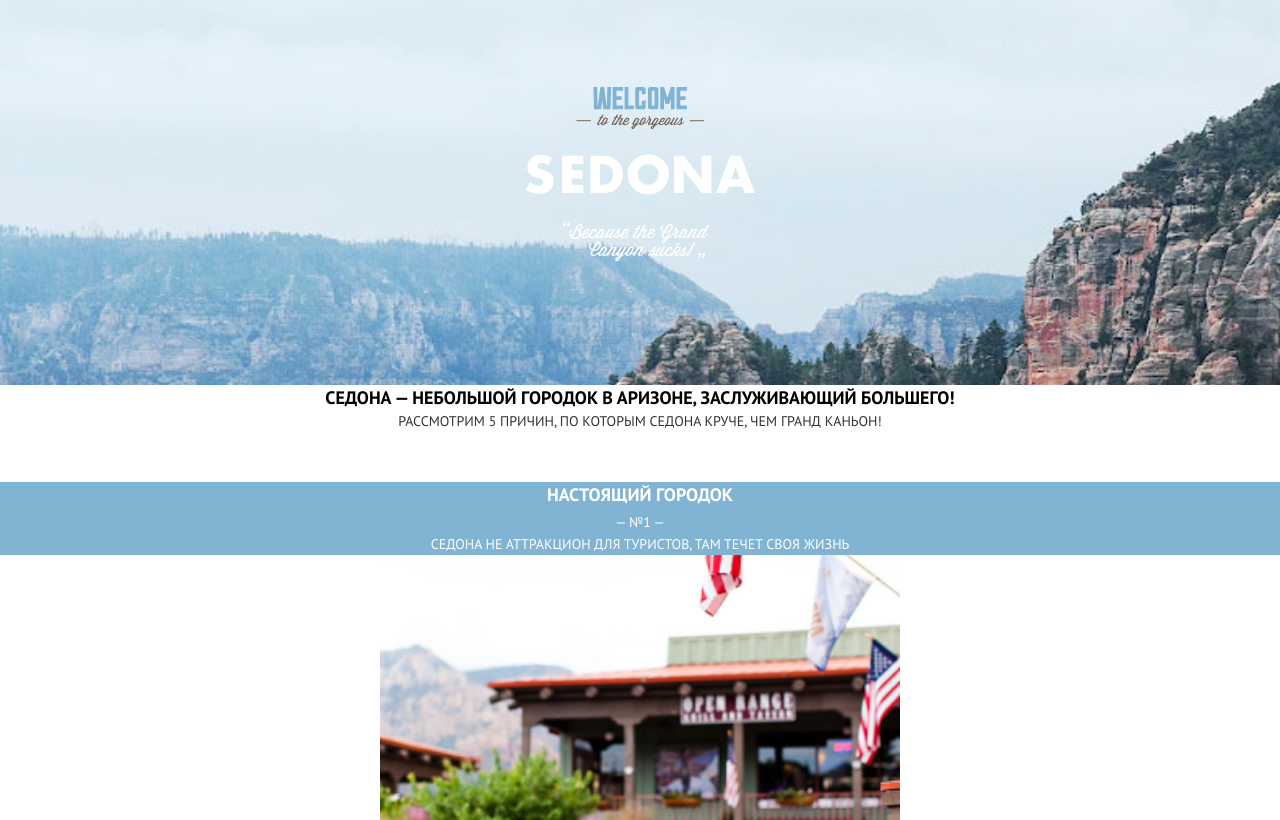
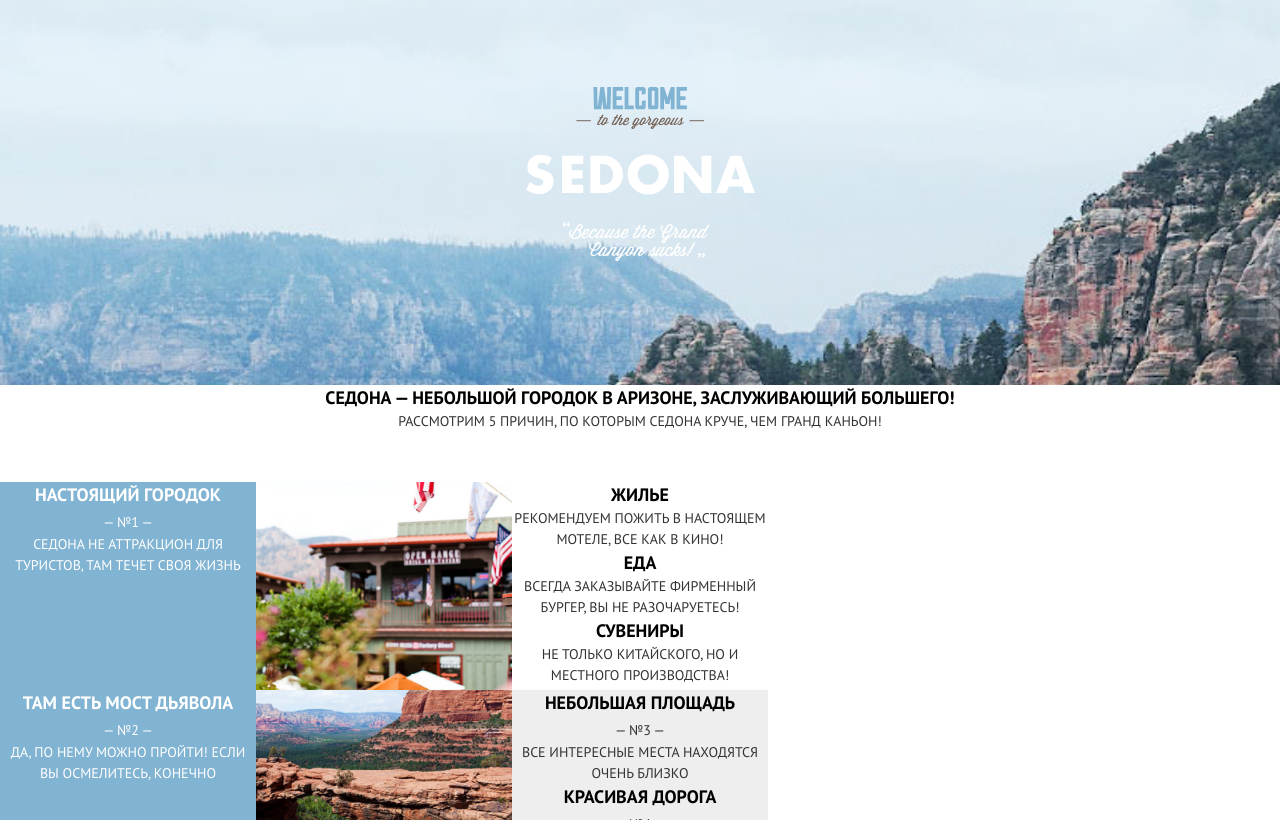
Before and after one commit to htmlacademy-adaptive/1117595-sedona-26, a website: page source/index.html in a window 1280 px wide. Shown: the part 132-952 px from the top of the page. Drawn offline with nearby package versions, Linux system fonts and the light colour scheme; files that its build step writes are made by us from their sources.

Commit message:
сетка главной

```diff
--- a/source/sass/blocks/features.scss
+++ b/source/sass/blocks/features.scss
@@ -2,3 +2,11 @@
 .features__sublist {
   @include list-reset;
 }
+
+.features__item {
+  @media (min-width: $tablet-width) {
+    width: 768px;
+    display: grid;
+    grid-template-columns: repeat(3, 1fr);
+  }
+}
```
